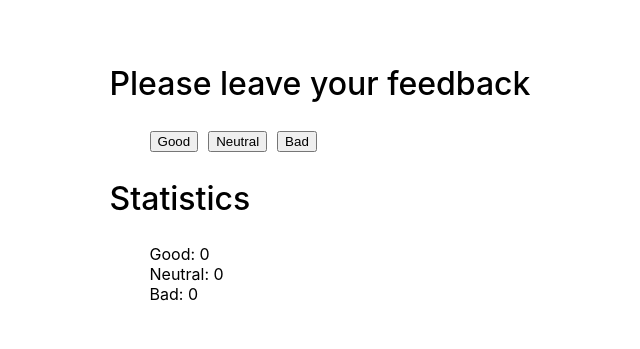
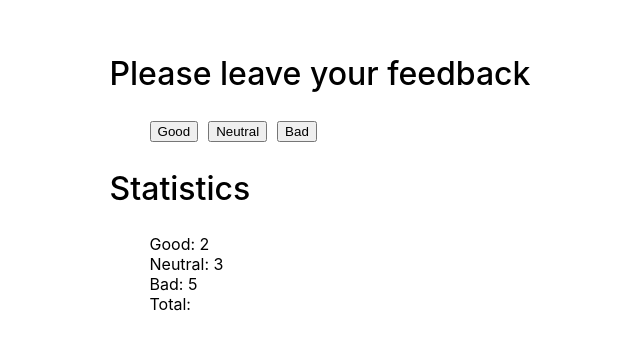
Before and after one commit to dev0652/goit-react-hw-04-feedback, a React (Create React App) app: page / in a window 1280 px wide. Shown: the part 221-570 px from the top of the page, without its empty margins (320-960 px from the left). Built offline with nearby package versions, Linux system fonts and the light colour scheme.

Commit message:
task 1 tmp

```diff
--- a/src/components/Feedback/Feedback.jsx
+++ b/src/components/Feedback/Feedback.jsx
@@ -11,10 +11,16 @@ import {
 
 class Feedback extends Component {
   state = {
-    good: 0,
-    neutral: 0,
-    bad: 0,
+    good: 2,
+    neutral: 3,
+    bad: 5,
   };
+
+  countTotalFeedback = () => {
+    return Object.values(this.state).reduce((prev, value) => prev + value, 0);
+  };
+
+  countPositiveFeedbackPercentage = () => {};
 
   render() {
     return (
@@ -35,6 +41,8 @@ class Feedback extends Component {
               {key}: {value}
             </StatItem>
           ))}
+
+          <StatItem key="total">Total: {this.countTotalFeedback}</StatItem>
         </StatList>
       </Wrapper>
     );
```
